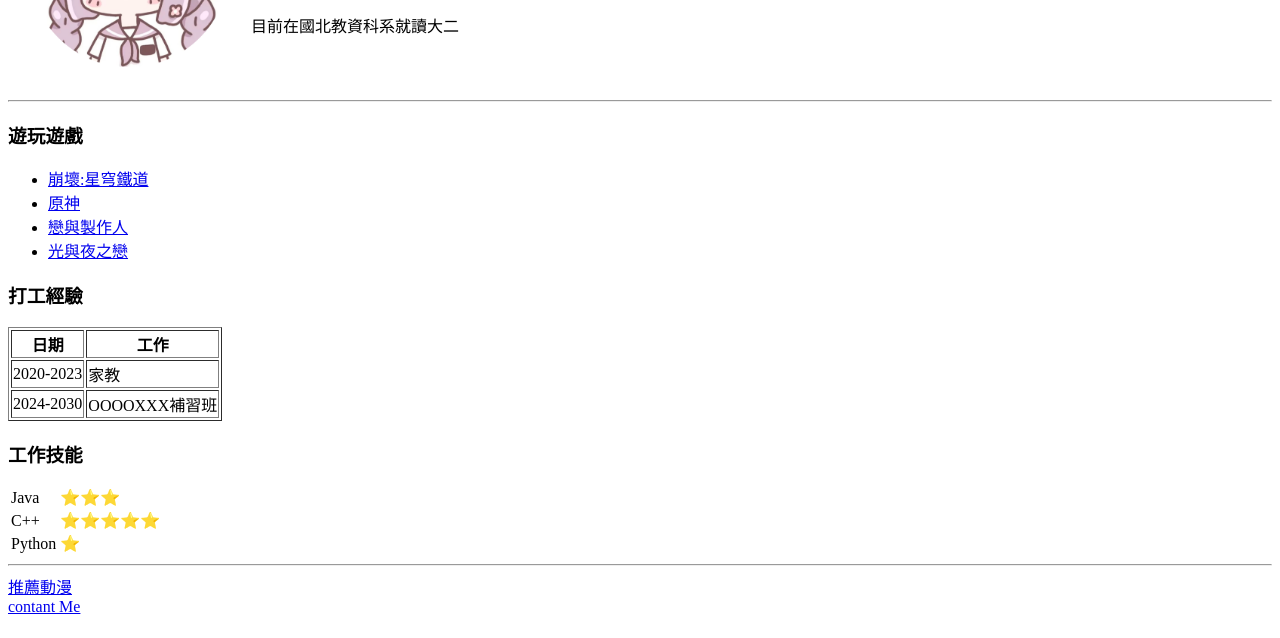
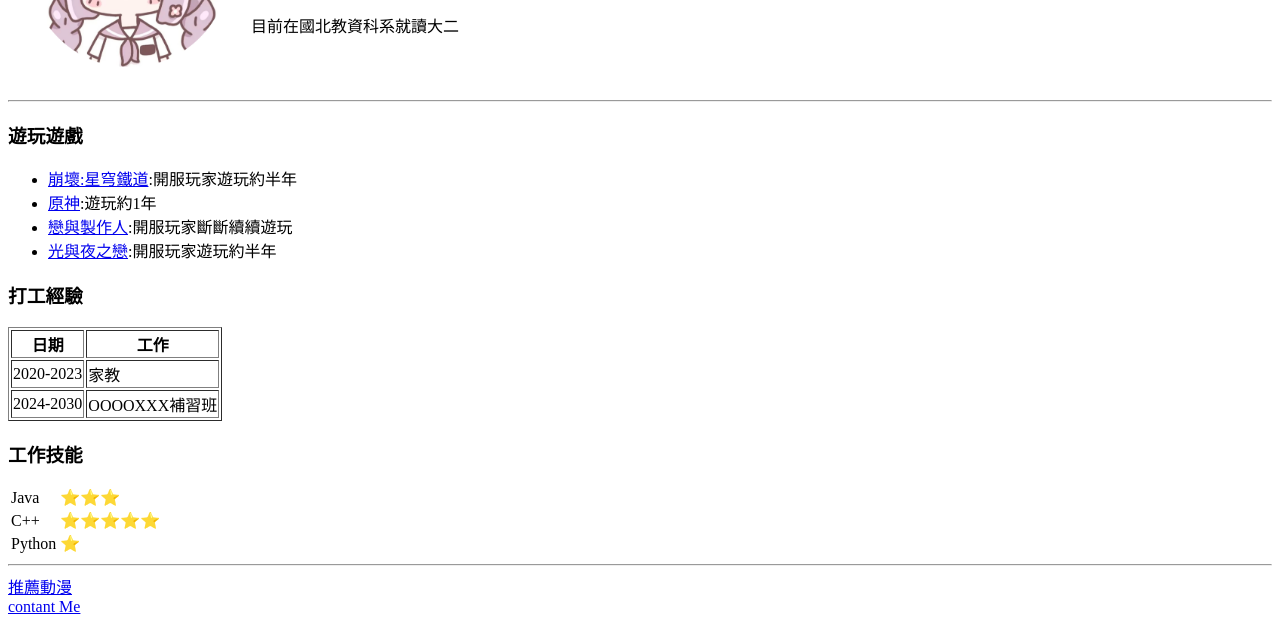
Before and after one commit to 111116007/CV_HTML, a plain HTML site: page index.html in a window 1280 px wide. Shown: the part 162-800 px from the top of the page. Drawn offline with Linux system fonts and the light colour scheme.

Commit message:
Update index.html

```diff
--- a/index.html
+++ b/index.html
@@ -17,10 +17,10 @@
     <hr>
     <h3>遊玩遊戲</h3>
     <ul>
-        <li><a href="https://hsr.hoyoverse.com/zh-tw/home">崩壞:星穹鐵道</a></li>
-        <li><a href="https://genshin.hoyoverse.com/zh-tw/">原神</a></li>
-        <li><a href="https://evol.joybomb.com.tw/">戀與製作人</a></li>
-        <li><a href="https://lan.tw.gamehours.com/site/redirect?v=2023101215a0p9w">光與夜之戀</a></li>
+        <li><a href="https://hsr.hoyoverse.com/zh-tw/home">崩壞:星穹鐵道</a>:開服玩家遊玩約半年</li>
+        <li><a href="https://genshin.hoyoverse.com/zh-tw/">原神</a>:遊玩約1年</li>
+        <li><a href="https://evol.joybomb.com.tw/">戀與製作人</a>:開服玩家斷斷續續遊玩</li>
+        <li><a href="https://lan.tw.gamehours.com/site/redirect?v=2023101215a0p9w">光與夜之戀</a>:開服玩家遊玩約半年</li>
     </ul>
     <h3>打工經驗</h3>
     <table border="1">
```
